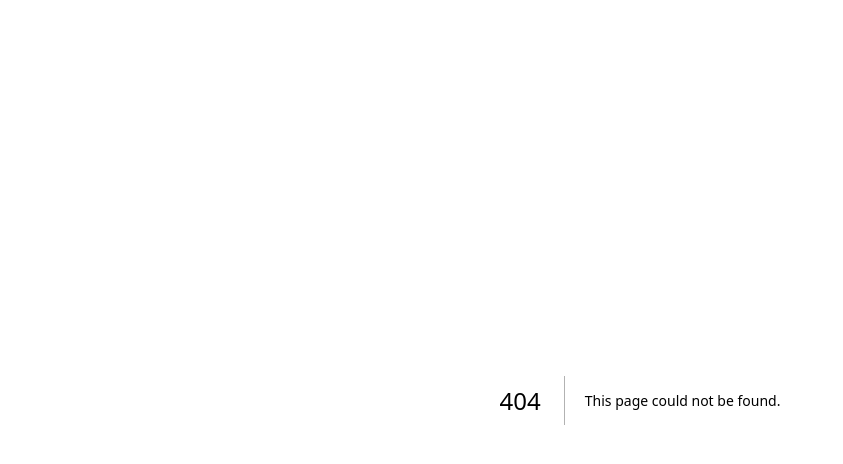
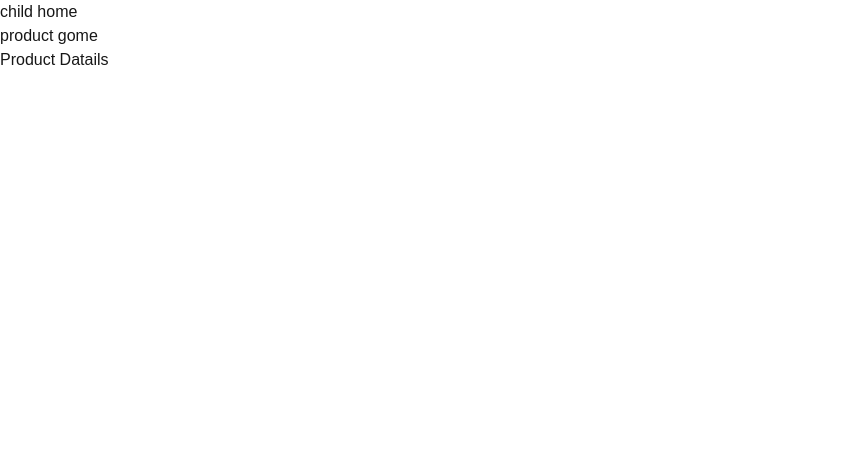
Before and after one commit to elref7i/elevate, a Next.js app: page /home/product/1 in a window 1280 px wide. Before the commit this address had no page. Shown: the top 464 px of the page, without its empty margins (0-843 px from the left). Built offline with nearby package versions, Linux system fonts and the light colour scheme.

Commit message:
add initial page components for authentication, layout, documentation, and product details

```diff
--- /dev/null
+++ b/src/app/(auth)/login/page.tsx
@@ -0,0 +1,3 @@
+export default function Page() {
+  return <div>page Login</div>;
+}
--- /dev/null
+++ b/src/app/_components/Footer/Footer.tsx
@@ -0,0 +1,3 @@
+export default function Footer() {
+  return <div>Footer</div>;
+}
--- /dev/null
+++ b/src/app/_components/Navbar/Navbar.tsx
@@ -0,0 +1,3 @@
+export default function Navbar() {
+  return <div>Navbar</div>;
+}
--- /dev/null
+++ b/src/app/docs/[...slug]/page.tsx
@@ -0,0 +1,15 @@
+import React from 'react';
+
+export default function Docs({
+  params,
+}: {
+  params: {
+    slug: string[];
+  };
+}) {
+  if (params.slug.length === 2) {
+    return <div>Docs 2 {params.slug[0]}</div>;
+  } else {
+    return <div>Docs {params.slug[0]}</div>;
+  }
+}
--- /dev/null
+++ b/src/app/home/child/page.tsx
@@ -0,0 +1,3 @@
+export default function ChildHome() {
+  return <div>ChildHome</div>;
+}
--- /dev/null
+++ b/src/app/home/layout.tsx
@@ -0,0 +1,19 @@
+import Link from 'next/link';
+
+import { ReactNode } from 'react';
+
+export default function Layout({ children }: { children: ReactNode }) {
+  return (
+    <>
+      <ul>
+        <li>
+          <Link href="child">child home</Link>
+        </li>
+        <li>
+          <Link href="product">product gome</Link>
+        </li>
+      </ul>
+      <div>{children}</div>
+    </>
+  );
+}
--- /dev/null
+++ b/src/app/home/product/[productId]/page.tsx
@@ -0,0 +1,11 @@
+import React from 'react';
+
+export default async function ProductDetails({
+  params,
+}: {
+  params: { productID: string };
+}) {
+  console.log(await params);
+
+  return <div>Product Datails</div>;
+}
--- /dev/null
+++ b/src/app/home/product/[productId]/reviews/[reviewId]/page.tsx
@@ -0,0 +1,9 @@
+export default function ReviewDetails({
+  params,
+}: {
+  params: { reviewId: string };
+}) {
+  console.log(params);
+
+  return <div>page review</div>;
+}
--- /dev/null
+++ b/src/app/home/product/[productId]/reviews/page.tsx
@@ -0,0 +1,3 @@
+export default function Review() {
+  return <div>Reviews</div>;
+}
--- /dev/null
+++ b/src/app/home/product/page.tsx
@@ -0,0 +1,3 @@
+export default function Product() {
+  return <div>Product</div>;
+}
--- /dev/null
+++ b/src/app/loading.tsx
@@ -0,0 +1,3 @@
+export default function loading() {
+  return <div>Watting ya refai</div>;
+}
--- /dev/null
+++ b/src/app/not-found.tsx
@@ -0,0 +1,5 @@
+import React from 'react';
+
+export default function NotFound() {
+  return <div>nor-found ya refai</div>;
+}
```
